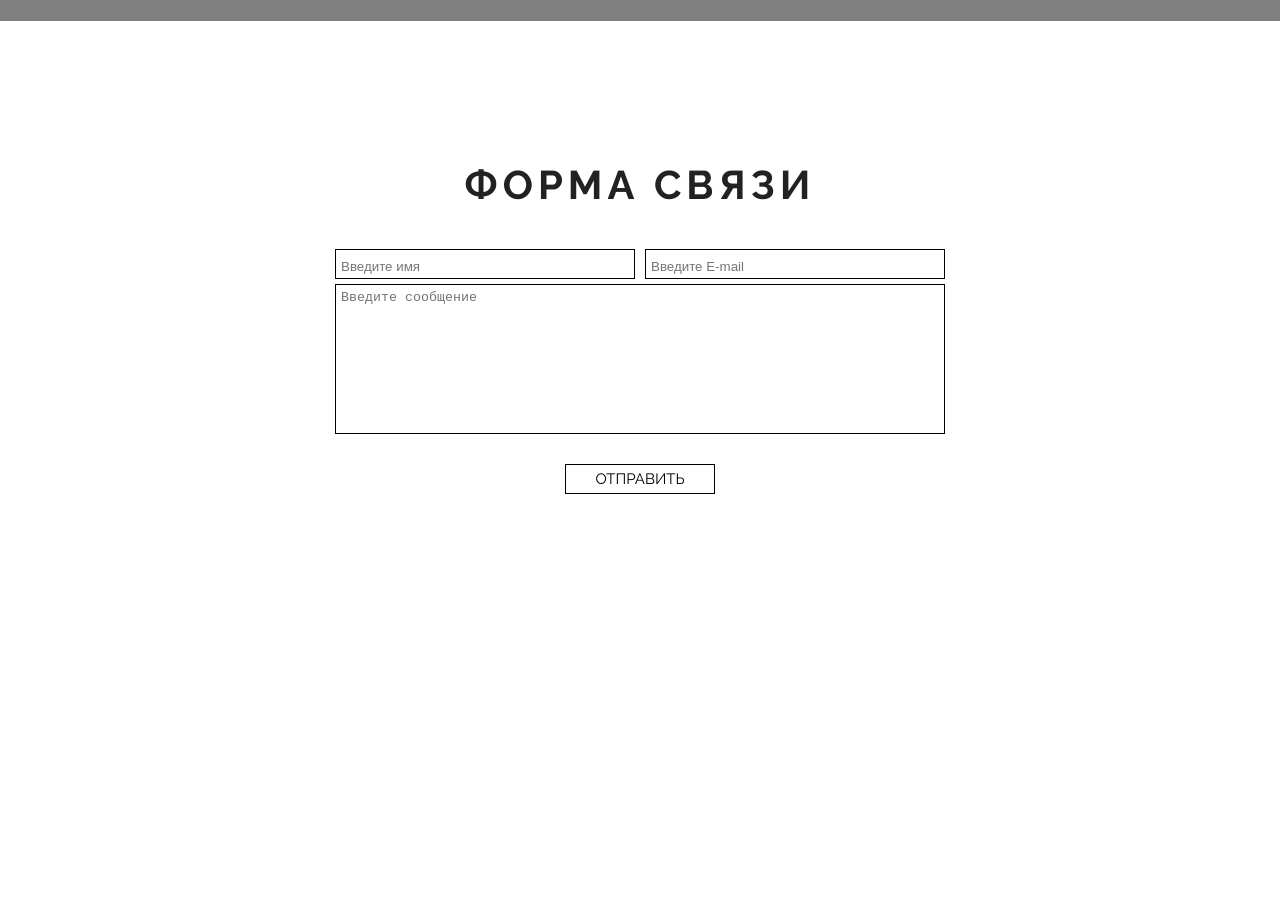
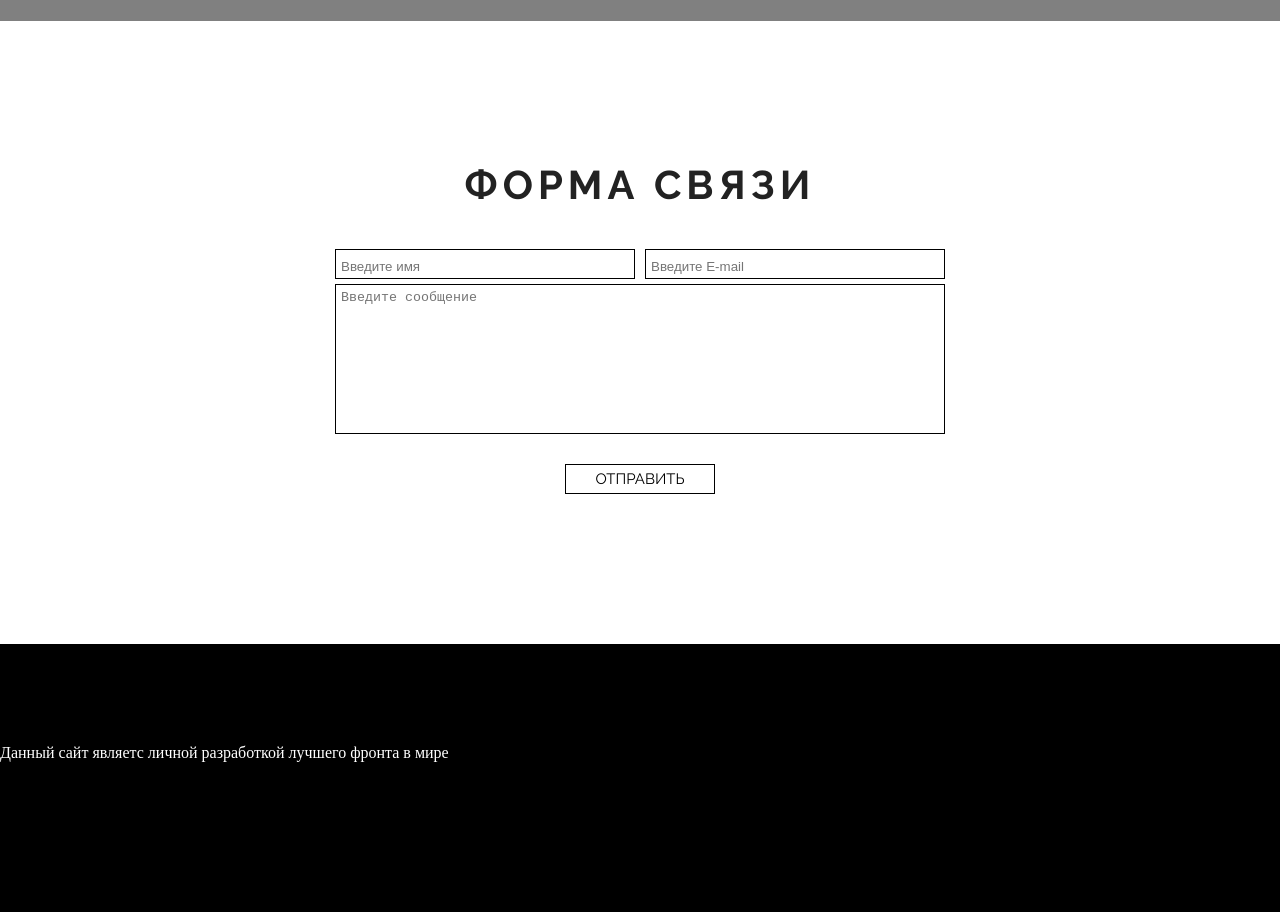
Before and after one commit to shamrei/site-portfolio, a plain HTML site: page index.html in a window 1280 px wide. Shown: the part 2368-3280 px from the top of the page. Before the commit the page ends 3012 px from the top, so only its background shows below. Drawn offline with Linux system fonts and the light colour scheme.

Commit message:
add footer

```diff
--- a/css/style.css
+++ b/css/style.css
@@ -255,3 +255,9 @@
         text-transform: uppercase;
         font-size: 15px;
     }
+    /* footer*/
+    .footer{
+        background-color: #000;
+        width: 100%;
+        color: #fff;
+    }
--- a/index.html
+++ b/index.html
@@ -111,6 +111,14 @@
         </section>
     </main>
 
+    <footer class="section footer">
+        <div class="container">
+            <p class="sometext">
+                Данный сайт являетс личной разработкой лучшего фронта в мире
+            </p>
+        </div>
+    </footer>
+
 </body>
 
 </html>
```
